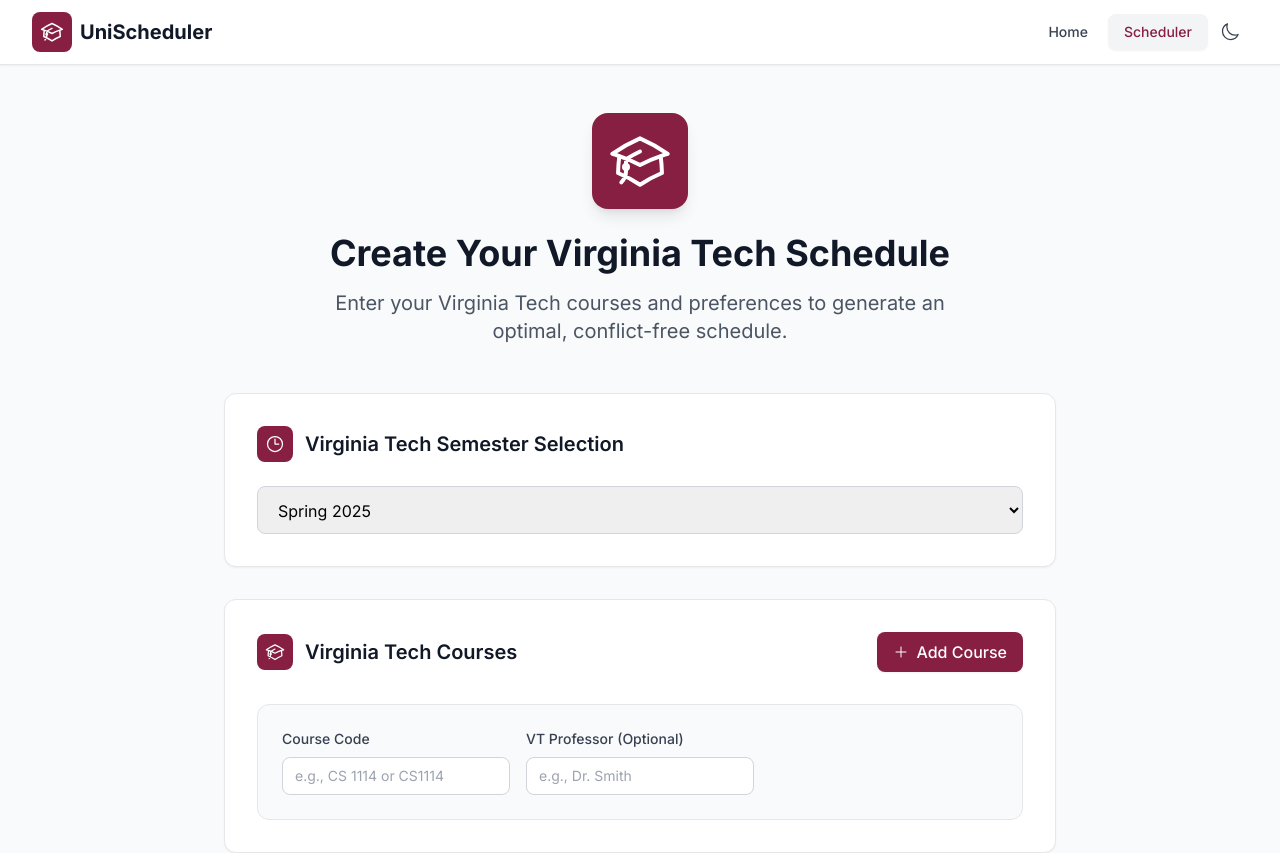
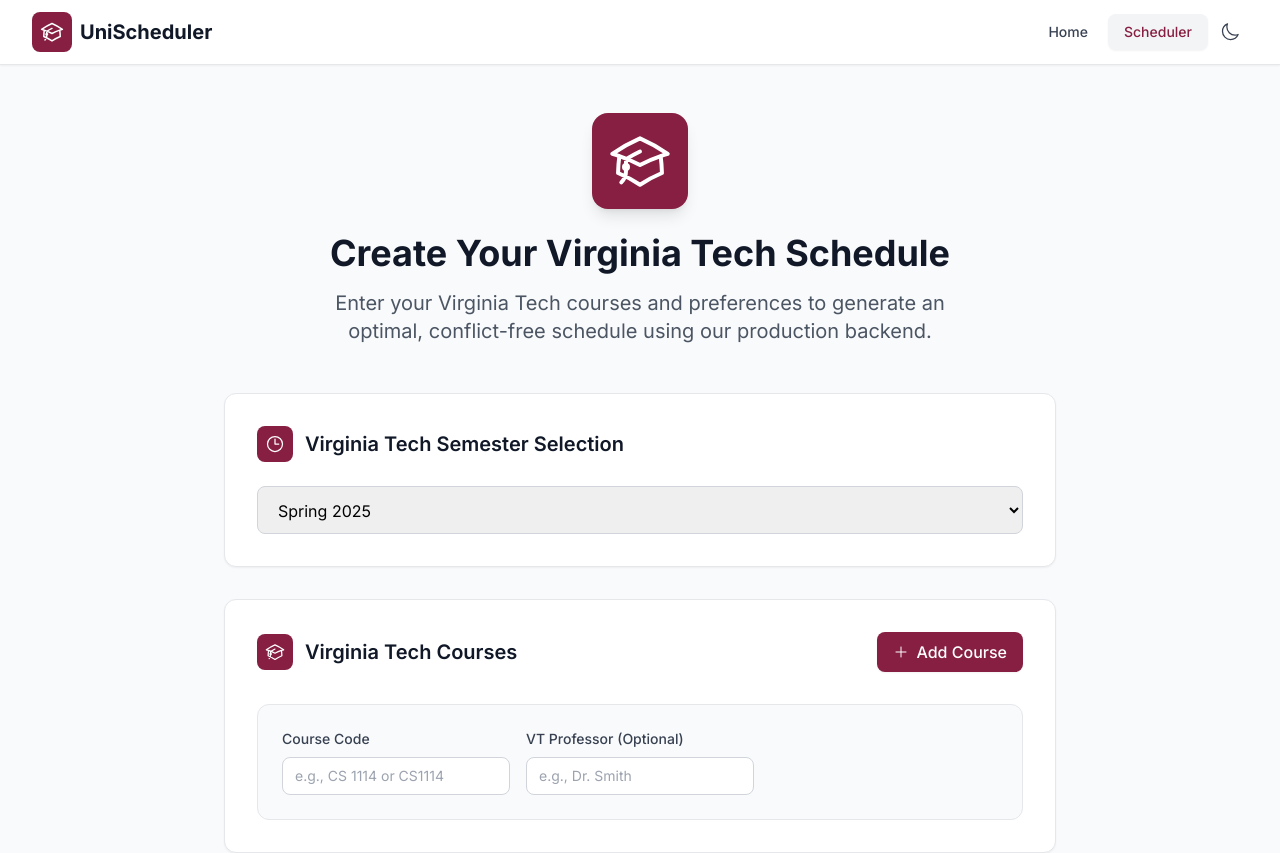
Before and after one commit to LakshBharani/UniScheduler, a React (Create React App) app in the folder frontend/: page /scheduler in a window 1280 px wide. Shown: the top 853 px of the page. Built offline with nearby package versions, Linux system fonts and the light colour scheme.

Commit message:
Force redeploy with production backend URL

```diff
--- a/frontend/src/pages/SchedulerPage.js
+++ b/frontend/src/pages/SchedulerPage.js
@@ -378,7 +378,7 @@
           </h1>
           <p className="text-base sm:text-lg lg:text-xl text-gray-600 dark:text-gray-400 max-w-2xl mx-auto">
             Enter your Virginia Tech courses and preferences to generate an
-            optimal, conflict-free schedule.
+            optimal, conflict-free schedule using our production backend.
           </p>
         </div>
 
```
